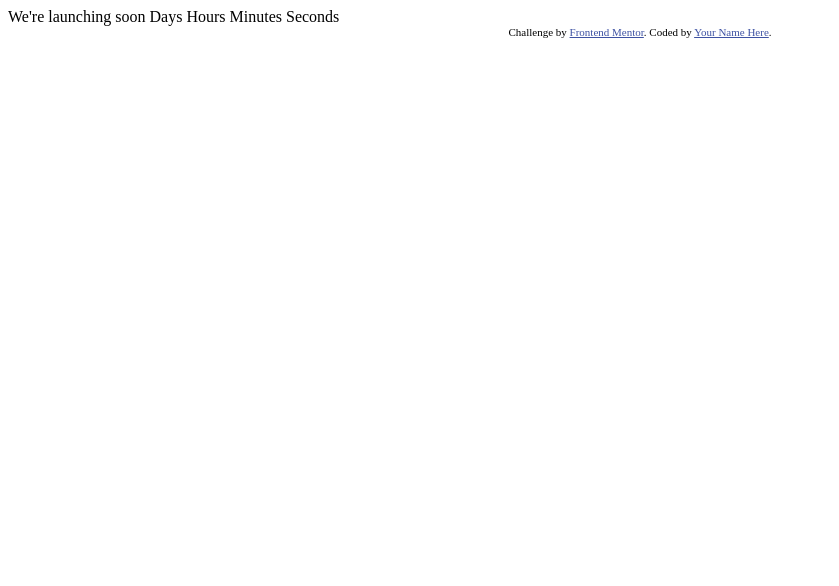
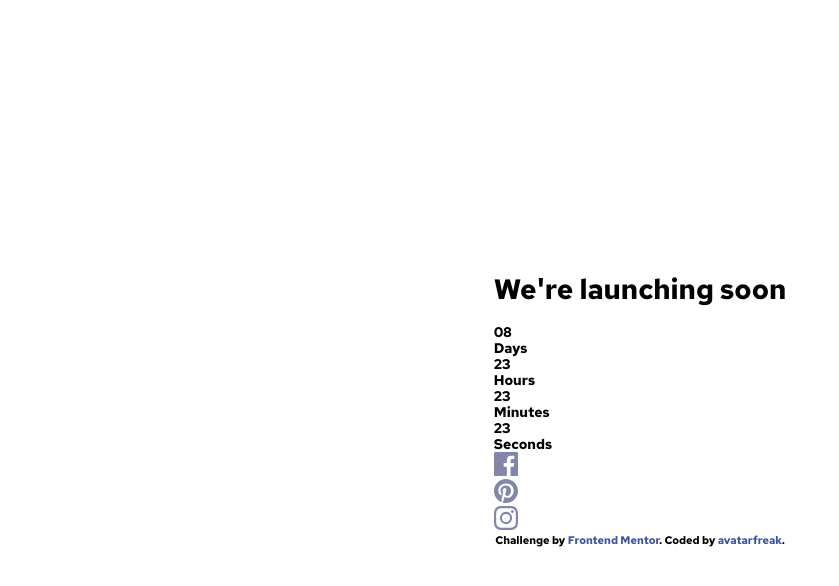
Before and after one commit to avatarfreak/frontend-launch-countdown, a plain HTML site: page index.html in a window 1280 px wide. Shown: the whole page, without its empty margins (0-839 px from the left). Drawn offline with Linux system fonts and the light colour scheme.

Commit message:
Added  sematic markup

```diff
--- a/index.html
+++ b/index.html
@@ -1,31 +1,99 @@
 <!DOCTYPE html>
 <html lang="en">
+
 <head>
   <meta charset="UTF-8">
-  <meta name="viewport" content="width=device-width, initial-scale=1.0"> <!-- displays site properly based on user's device -->
+  <meta name="viewport" content="width=device-width, initial-scale=1.0">
+  <!-- displays site properly based on user's device -->
+  <meta name="description" content="frontend mentor challenge launch countdown time accepted by avatarfreak">
+  <!-- description about site  -->
 
   <link rel="icon" type="image/png" sizes="32x32" href="./images/favicon-32x32.png">
+  <link rel="preconnect" href="https://fonts.googleapis.com">
+  <link rel="preconnect" href="https://fonts.gstatic.com" crossorigin>
+  <link href="https://fonts.googleapis.com/css2?family=Red+Hat+Text:wght@700&display=swap" rel="stylesheet">
+  <link rel="stylesheet" href="./app/css/main.css">
+  <link rel="stylesheet" href="./app/css/normalize.css">
+  <script src="app/js/script.js" defer></script>
 
   <title>Frontend Mentor | Launch countdown timer</title>
+</head>
 
-  <!-- Feel free to remove these styles or customise in your own stylesheet 👍 -->
-  <style>
-    .attribution { font-size: 11px; text-align: center; }
-    .attribution a { color: hsl(228, 45%, 44%); }
-  </style>
-</head>
 <body>
+  <div class="wrapper">
+    <header>
+      <!-- Heading -->
+      <h1>We're launching soon</h1>
+    </header>
 
-  We're launching soon
+    <!-- Countdown Section  -->
+    <main class="countdown">
+      <!-- Days Section -->
+      <figure class="card">
+        <div class="card__content">
+          <div class="card__top"></div>
+          <div class="card__bottom"></div>
+          <span class="days">08</span>
+        </div>
+        <figcaption>Days</figcaption>
+      </figure>
 
-  Days
-  Hours
-  Minutes
-  Seconds
+      <!-- Hours Section -->
+      <figure class="card">
+        <div class="card__content">
+          <div class="card__top"></div>
+          <div class="card__bottom"></div>
+          <span class="days">23</span>
+        </div>
+        <figcaption>Hours</figcaption>
+      </figure>
 
-  <div class="attribution">
-    Challenge by <a href="https://www.frontendmentor.io?ref=challenge" target="_blank">Frontend Mentor</a>.
-    Coded by <a href="#">Your Name Here</a>.
+      <!-- Minutes Section -->
+      <figure class="card">
+        <div class="card__content">
+          <div class="card__top"></div>
+          <div class="card__bottom"></div>
+          <span class="days">23</span>
+        </div>
+        <figcaption>Minutes</figcaption>
+      </figure>
+
+      <!-- Seconds Section -->
+      <figure class="card">
+        <div class="card__content">
+          <div class="card__top"></div>
+          <div class="card__bottom"></div>
+          <span class="days">23</span>
+        </div>
+        <figcaption>Seconds</figcaption>
+      </figure>
+    </main>
+
+    <footer>
+      <ul class="footer">
+        <li class="footer__item">
+          <a href="#!" class="footer__link">
+            <img src="./images/icon-facebook.svg" alt="facebook">
+          </a>
+        </li>
+        <li class="footer__item">
+          <a href="#!" class="footer__link">
+            <img src="./images/icon-pinterest.svg" alt="pinterest">
+          </a>
+        </li>
+        <li class="footer__item">
+          <a href="#!" class="footer__link">
+            <img src="./images/icon-instagram.svg" alt="instagram">
+          </a>
+        </li>
+      </ul>
+
+      <div class="attribution">
+        Challenge by <a href="https://www.frontendmentor.io?ref=challenge" target="_blank">Frontend Mentor</a>.
+        Coded by <a href="https://www.github.com/avatarfreak">avatarfreak</a>.
+      </div>
+    </footer>
   </div>
 </body>
+
 </html>
```
